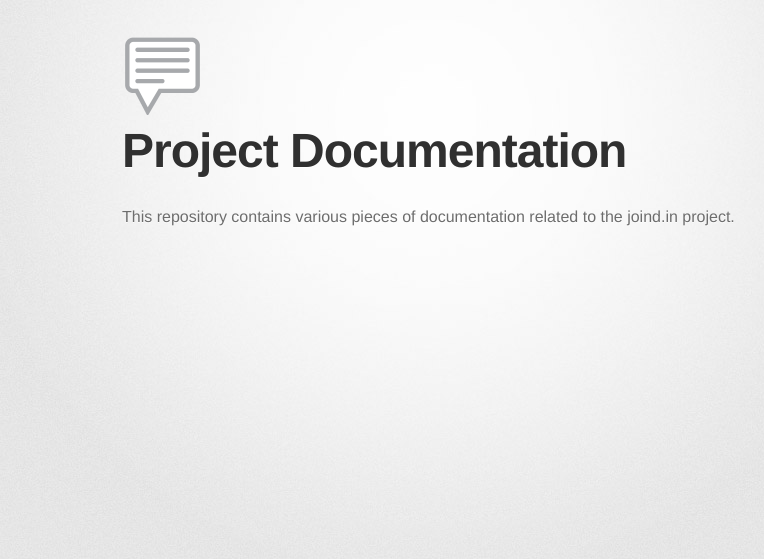
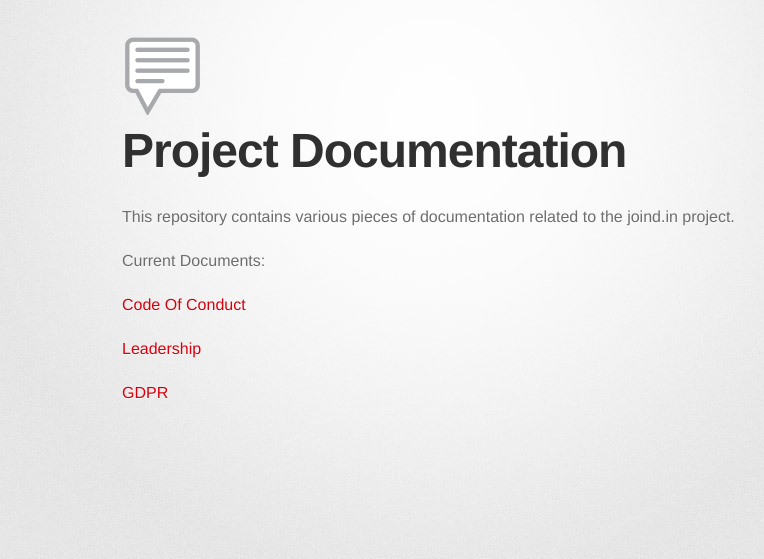
Before and after one commit to joindin/joindin.github.io, a Jekyll site: the page built from index.md, in a window 1280 px wide. Shown: the top 559 px of the page, without its empty margins (208-972 px from the left). Built offline with Jekyll 4.4.1, drawn with Linux system fonts in a browser that asks for light colours; some web fonts are replaced.

Commit message:
Added header to GDPR and current pages to index.

```diff
--- a/index.md
+++ b/index.md
@@ -3,5 +3,20 @@
 title: Project Documentation
 ---
 
+This repository contains various pieces of documentation related to the joind.in project.
 
-This repository contains various pieces of documentation related to the joind.in project.
+Current Documents:
+
+[Code Of Conduct]
+
+[Leadership]
+
+[GDPR]
+
+
+
+[Leadership]: https://joindin.github.io/project_leadership
+
+[Code Of Conduct]: https://joindin.github.io/CODE_OF_CONDUCT
+
+[GDPR]: https://joindin.github.io/GDPR
```
Also changed, not shown: GDPR.md (+4 -1 lines).
